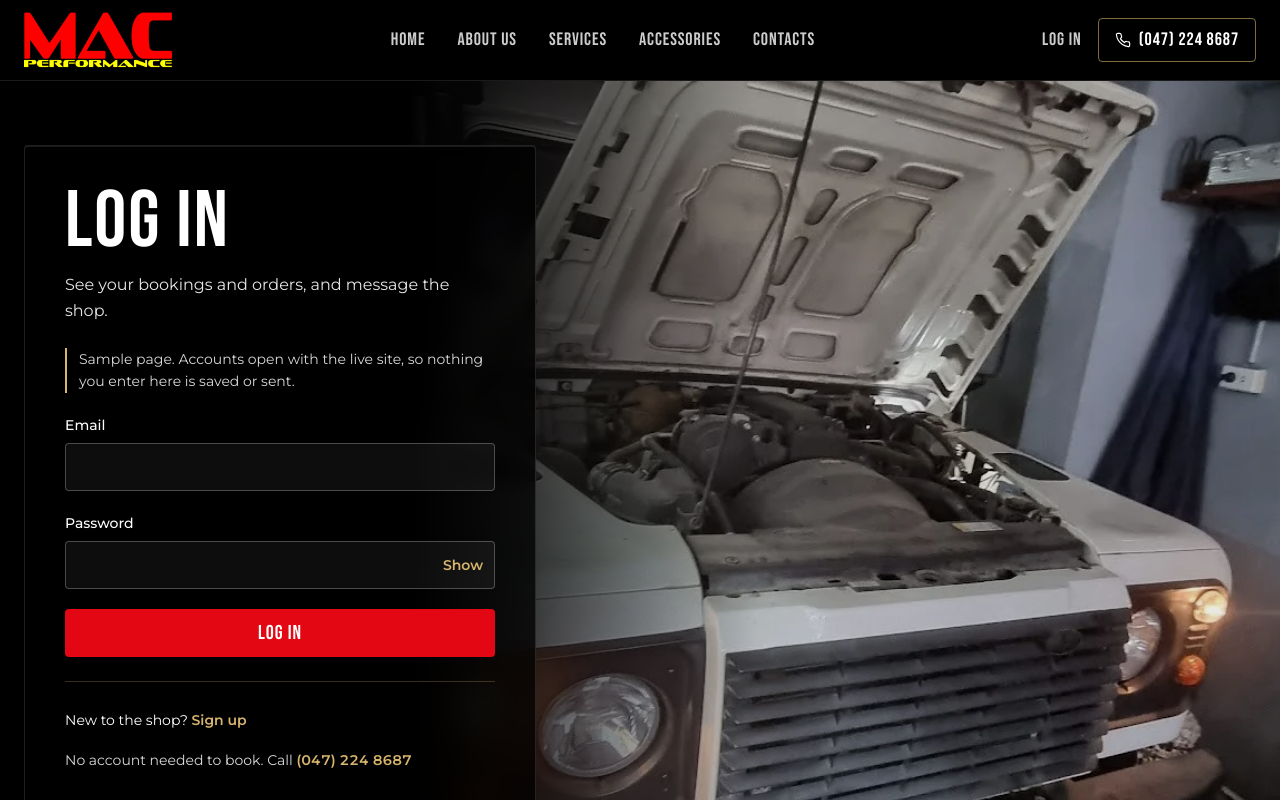
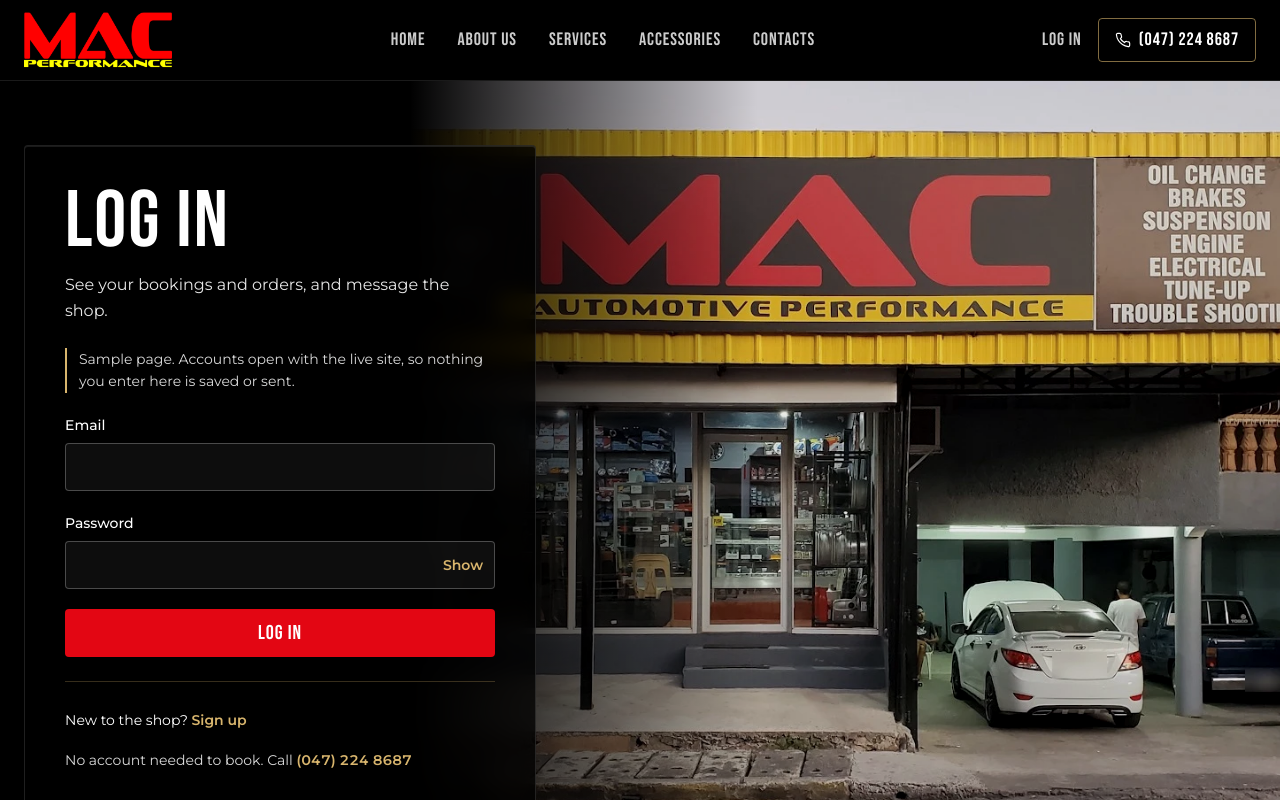
Before and after one commit to codewitheywu/mac-performance, a Next.js app: page /login in a window 1280 px wide. Shown: the top 800 px of the page. Built offline with nearby package versions, Linux system fonts and the light colour scheme.

Commit message:
Use the storefront photo on the login page

```diff
--- a/src/app/(public)/login/page.tsx
+++ b/src/app/(public)/login/page.tsx
@@ -14,7 +14,7 @@ export default async function LoginPage() {
 
   return (
     <AuthPage
-      image="/images/shop/engine-bay.webp"
+      image="/images/shop/storefront.webp"
       mode="login"
       phone={info.phone}
       summary="See your bookings and orders, and message the shop."
```
